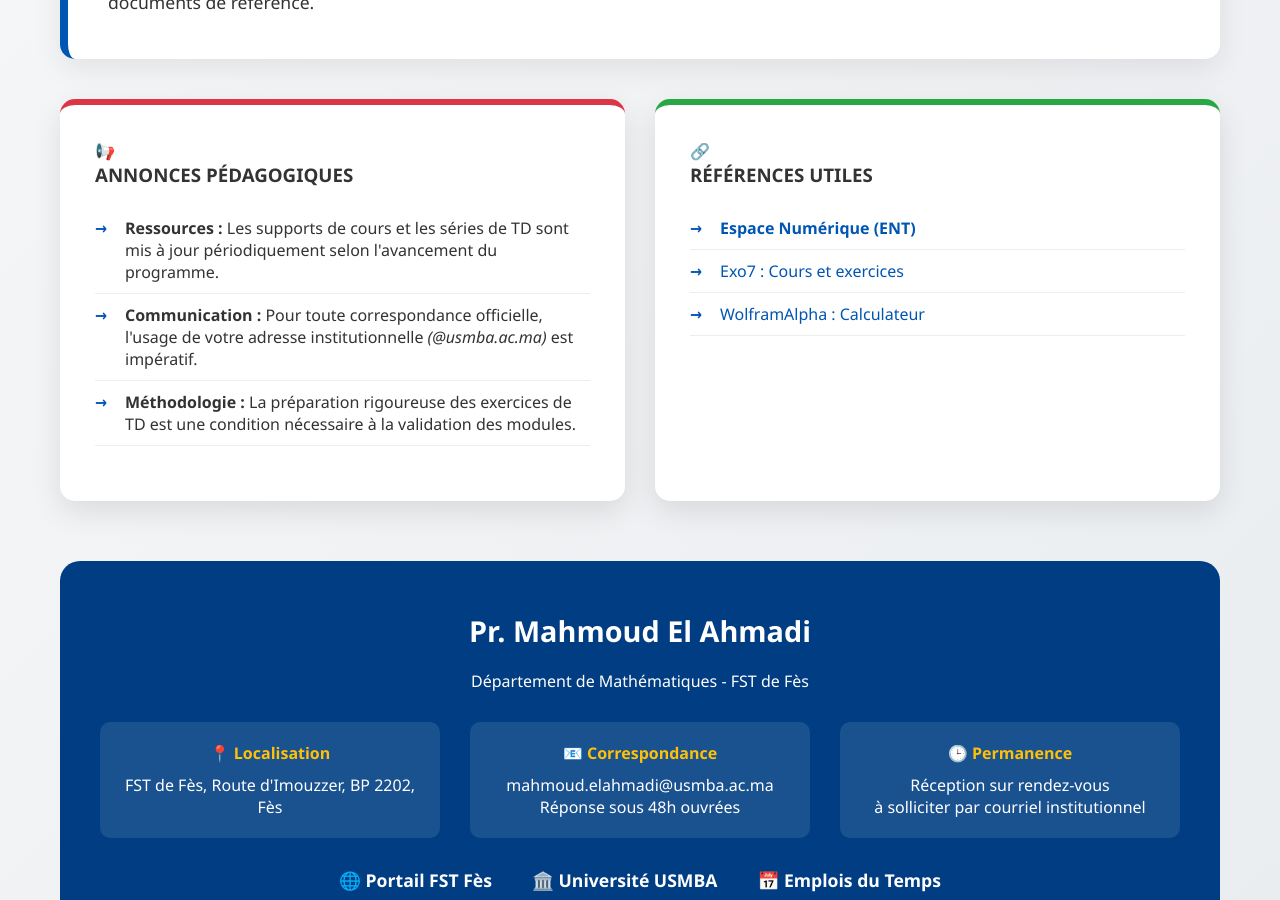
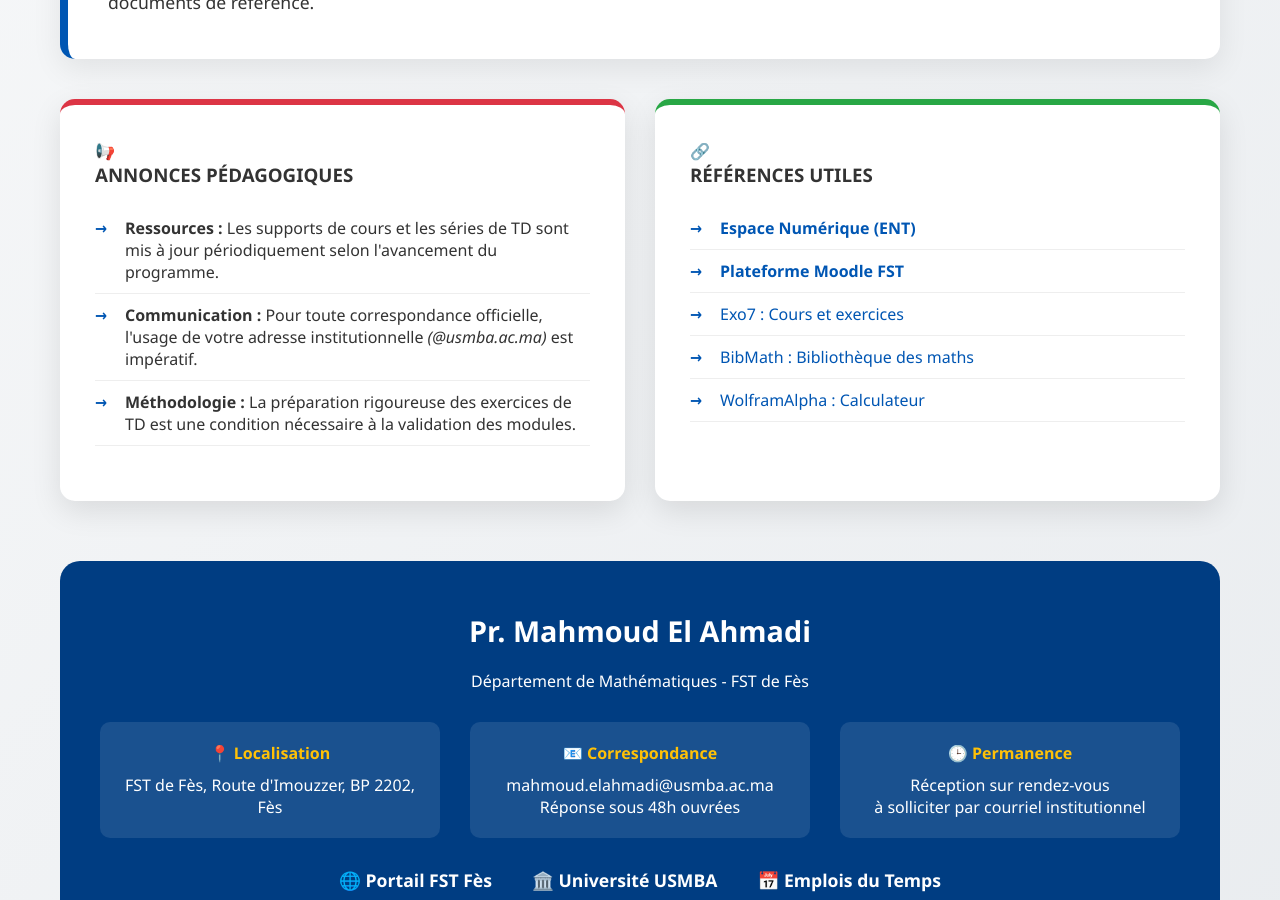
Before and after one commit to mahmoudmath/mahmoudmath.github.io, a Jekyll site: the page index.html, which Jekyll copies as it is, in a window 1280 px wide and 900 px high, scrolled down 710 px. Built offline with Jekyll 4.4.1, drawn with Linux system fonts in a browser that asks for light colours.

Commit message:
Update index.html

```diff
--- a/index.html
+++ b/index.html
@@ -53,7 +53,9 @@
                 <h3>RÉFÉRENCES UTILES</h3>
                 <ul class="resource-list">
                     <li><a href="https://ent-fst.usmba.ac.ma/" target="_blank" style="color:#0056b3; font-weight: bold;">Espace Numérique (ENT)</a></li>
+                    <li><a href="https://elearn.fst-usmba.ac.ma/" target="_blank" style="color:#0056b3; font-weight: bold;">Plateforme Moodle FST</a></li>
                     <li><a href="http://exo7.emath.fr/" target="_blank" style="color:#0056b3;">Exo7 : Cours et exercices</a></li>
+                    <li><a href="https://www.bibmath.net/" target="_blank" style="color:#0056b3;">BibMath : Bibliothèque des maths</a></li>
                     <li><a href="https://www.wolframalpha.com/" target="_blank" style="color:#0056b3;">WolframAlpha : Calculateur</a></li>
                 </ul>
             </div>
```
